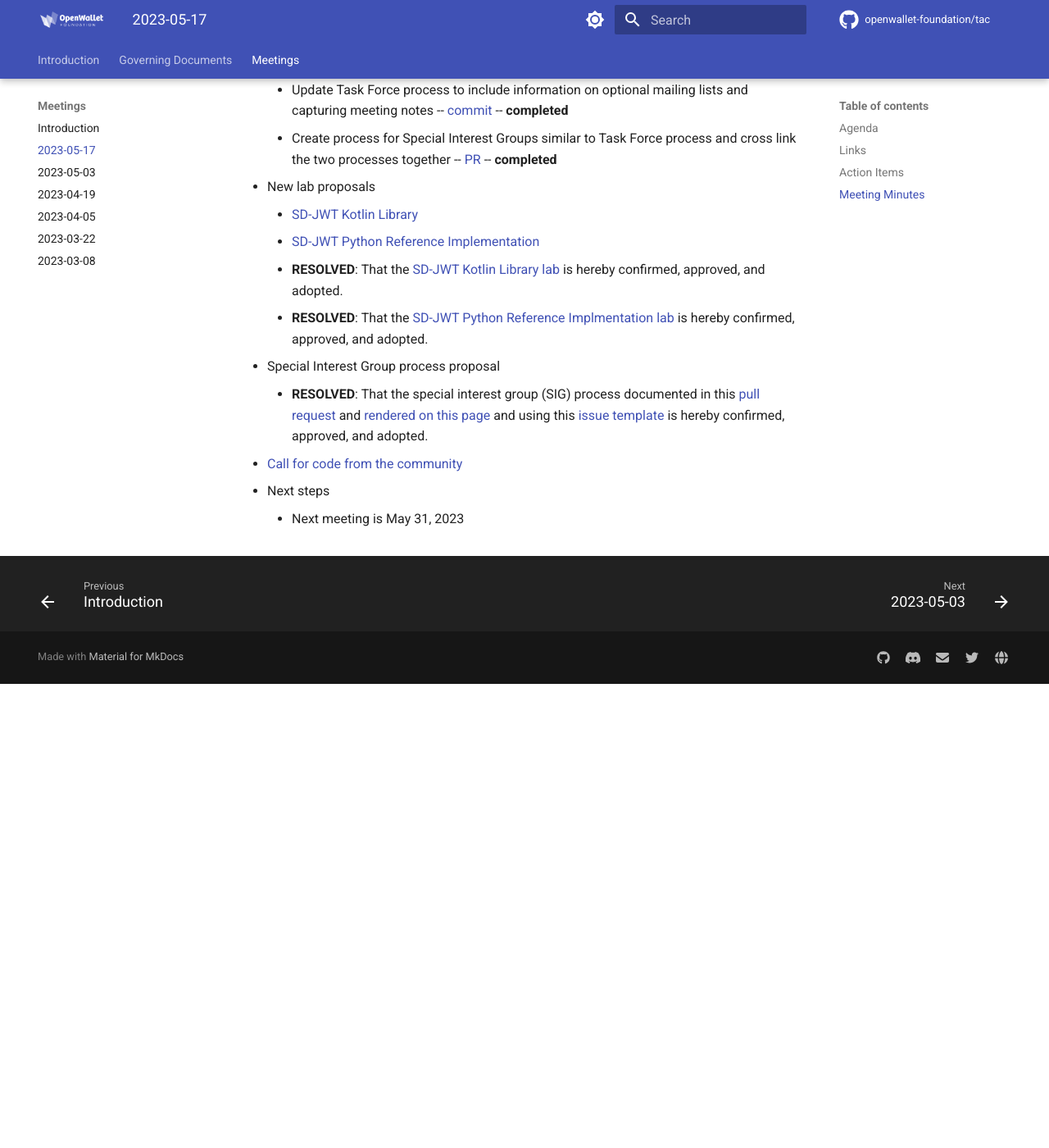
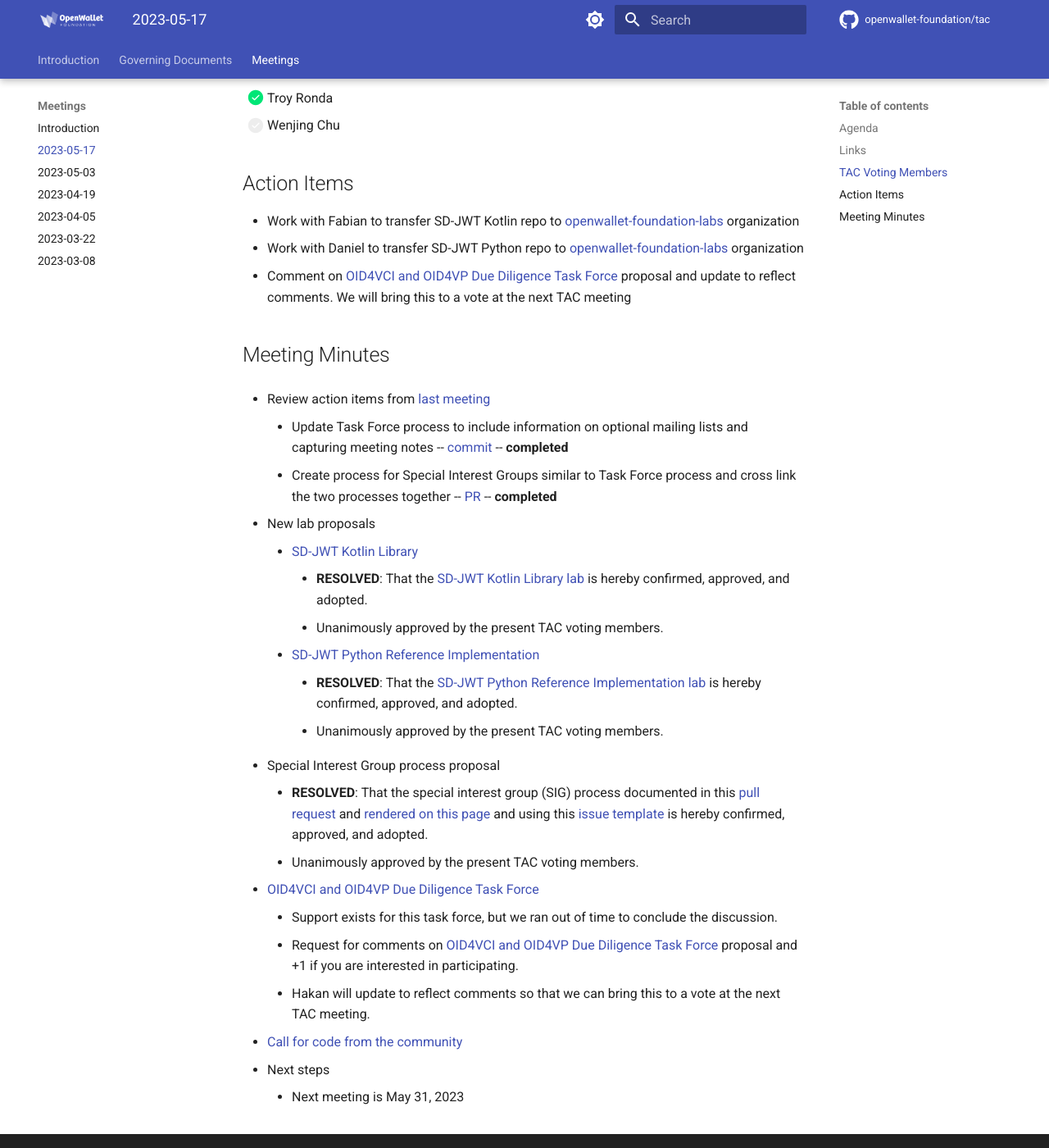
Before and after one commit to openwallet-foundation/tac, an MkDocs documentation site: the page built from docs/meetings/2023-05-17.md, in a window 1280 px wide and 1400 px high, scrolled down 972 px. Shown: the whole window at 82% size. Built offline with MkDocs 1.6.1 and Material for MkDocs 9.7.7, drawn with Linux system fonts in a browser that asks for light colours; comment, search, counter and statistics services are not loaded; before the commit the page ends 1806 px from its top, so only the background shows below that; some of the changed text lies outside the part shown.

Commit message:
Add minutes
Signed-off-by: Tracy Kuhrt <tracy.a.kuhrt@accenture.com>

```diff
--- a/docs/meetings/2023-05-17.md
+++ b/docs/meetings/2023-05-17.md
@@ -8,16 +8,28 @@
 - New lab proposals
     - [SD-JWT Kotlin](https://github.com/openwallet-foundation/project-proposals/pull/8)
     - [SD-JWT Python](https://github.com/openwallet-foundation/project-proposals/pull/9)
-- Special Interest Group process proposal
+- [Special Interest Group process proposal](https://github.com/openwallet-foundation/tac/pull/21)
+- [OID4VCI and OID4VP Due Diligence Task Force](https://github.com/openwallet-foundation/tac/issues/23)
 - [Call for code from the community](https://github.com/openwallet-foundation/project-proposals)
 - Open discussion and next steps
 
 ## Links
 - [slides](https://docs.google.com/presentation/d/16bD60f2RD_dDZ-CksFFnTuqUJnKYwUD_cvnf0r0zl0k/edit?usp=sharing)
-- [recording]()
+- [recording](https://zoom.us/rec/play/oKsVj-i8mSiz8j-nIUO4PVsamdu-gPIPtmM7mgR9Q5A5RJQi_ENJPlWm7CEvwMqAgj31GCRgBuCc_qMk.zBX0sgpJJtLdgTBx?canPlayFromShare=true&from=share_recording_detail&continueMode=true&componentName=rec-play&originRequestUrl=https%3A%2F%2Fzoom.us%2Frec%2Fshare%2FVEYAU-pBn2pjBtaVZs0isrutQNJ91vxR3WN4YgGy7OURDU6VJki3bIDkqkMEqiWR.-wMn2YM1vkW5_uzP)
+
+## TAC Voting Members
+
+- [x] Jeremie Miller
+- [ ] Marie Austenaa (Trevor Crooks attended and voted in Marie's place)
+- [x] Stavros Kounis
+- [x] Tracy Kuhrt
+- [x] Troy Ronda
+- [ ] Wenjing Chu
 
 ## Action Items
--
+- Work with Fabian to transfer SD-JWT Kotlin repo to [openwallet-foundation-labs](https://github.com/openwallet-foundation-labs) organization
+- Work with Daniel to transfer SD-JWT Python repo to [openwallet-foundation-labs](https://github.com/openwallet-foundation-labs) organization
+- Comment on [OID4VCI and OID4VP Due Diligence Task Force](https://github.com/openwallet-foundation/tac/issues/23) proposal and update to reflect comments. We will bring this to a vote at the next TAC meeting
 
 ## Meeting Minutes
 - Review action items from [last meeting](./2023-05-03.md#action-items)
@@ -26,12 +38,20 @@
 
 - New lab proposals
     - [SD-JWT Kotlin Library](https://github.com/openwallet-foundation/project-proposals/pull/8)
+        - **RESOLVED**: That the [SD-JWT Kotlin Library lab](https://github.com/openwallet-foundation/project-proposals/pull/8) is hereby confirmed, approved, and adopted.
+        - Unanimously approved by the present TAC voting members.
     - [SD-JWT Python Reference Implementation](https://github.com/openwallet-foundation/project-proposals/pull/9)
-    - **RESOLVED**: That the [SD-JWT Kotlin Library lab](https://github.com/openwallet-foundation/project-proposals/pull/8) is hereby confirmed, approved, and adopted.
-    - **RESOLVED**: That the [SD-JWT Python Reference Implmentation lab](https://github.com/openwallet-foundation/project-proposals/pull/9) is hereby confirmed, approved, and adopted.
+        - **RESOLVED**: That the [SD-JWT Python Reference Implementation lab](https://github.com/openwallet-foundation/project-proposals/pull/9) is hereby confirmed, approved, and adopted.
+        - Unanimously approved by the present TAC voting members.
 
 - Special Interest Group process proposal
     - **RESOLVED**: That the special interest group (SIG) process documented in this [pull request](https://github.com/openwallet-foundation/tac/pull/21) and [rendered on this page](https://github.com/tkuhrt/tac/blob/sig-process/docs/governance/special-interest-group-process.md) and using this [issue template](https://github.com/tkuhrt/tac/blob/sig-process/.github/ISSUE_TEMPLATE/special-interest-group.yaml) is hereby confirmed, approved, and adopted.
+    - Unanimously approved by the present TAC voting members.
+
+- [OID4VCI and OID4VP Due Diligence Task Force](https://github.com/openwallet-foundation/tac/issues/23)
+    - Support exists for this task force, but we ran out of time to conclude the discussion.
+    - Request for comments on [OID4VCI and OID4VP Due Diligence Task Force](https://github.com/openwallet-foundation/tac/issues/23) proposal and +1 if you are interested in participating.
+    - Hakan will update to reflect comments so that we can bring this to a vote at the next TAC meeting.
 
 - [Call for code from the community](https://github.com/openwallet-foundation/project-proposals)
 
```
